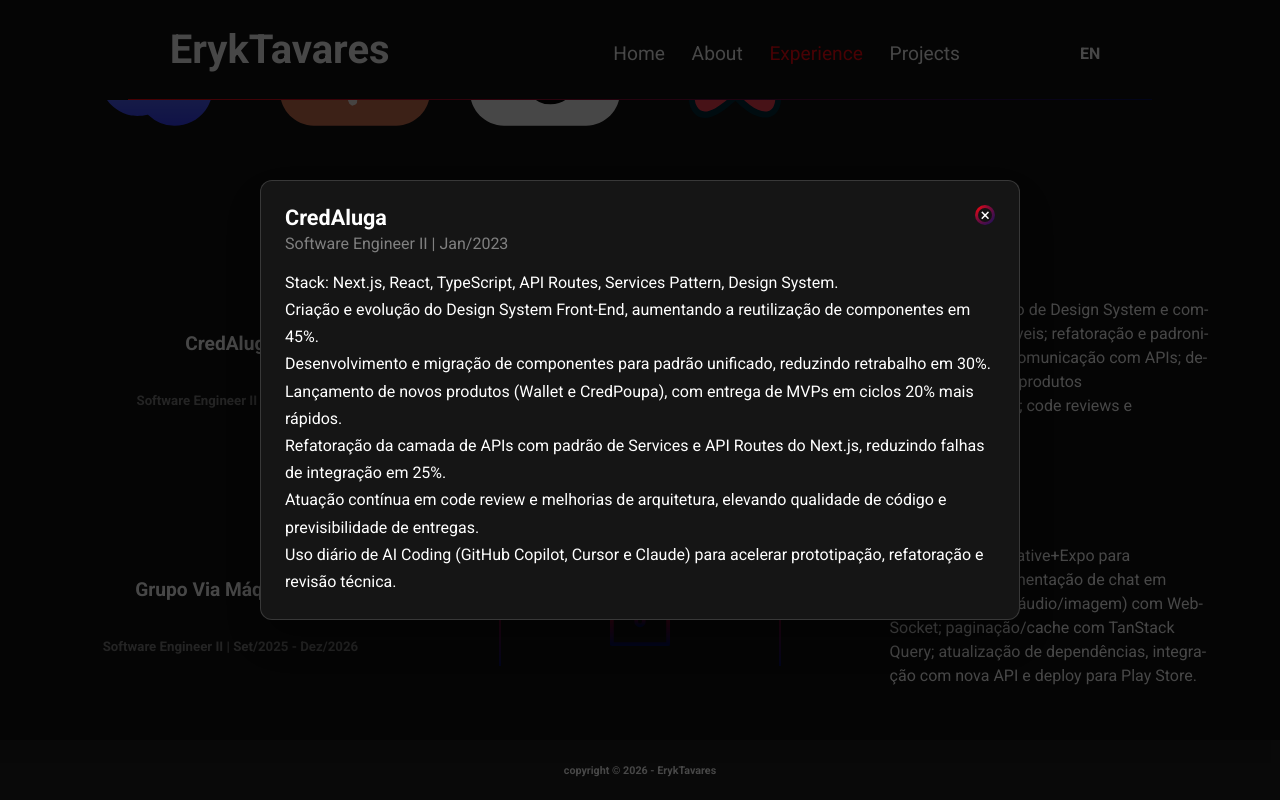
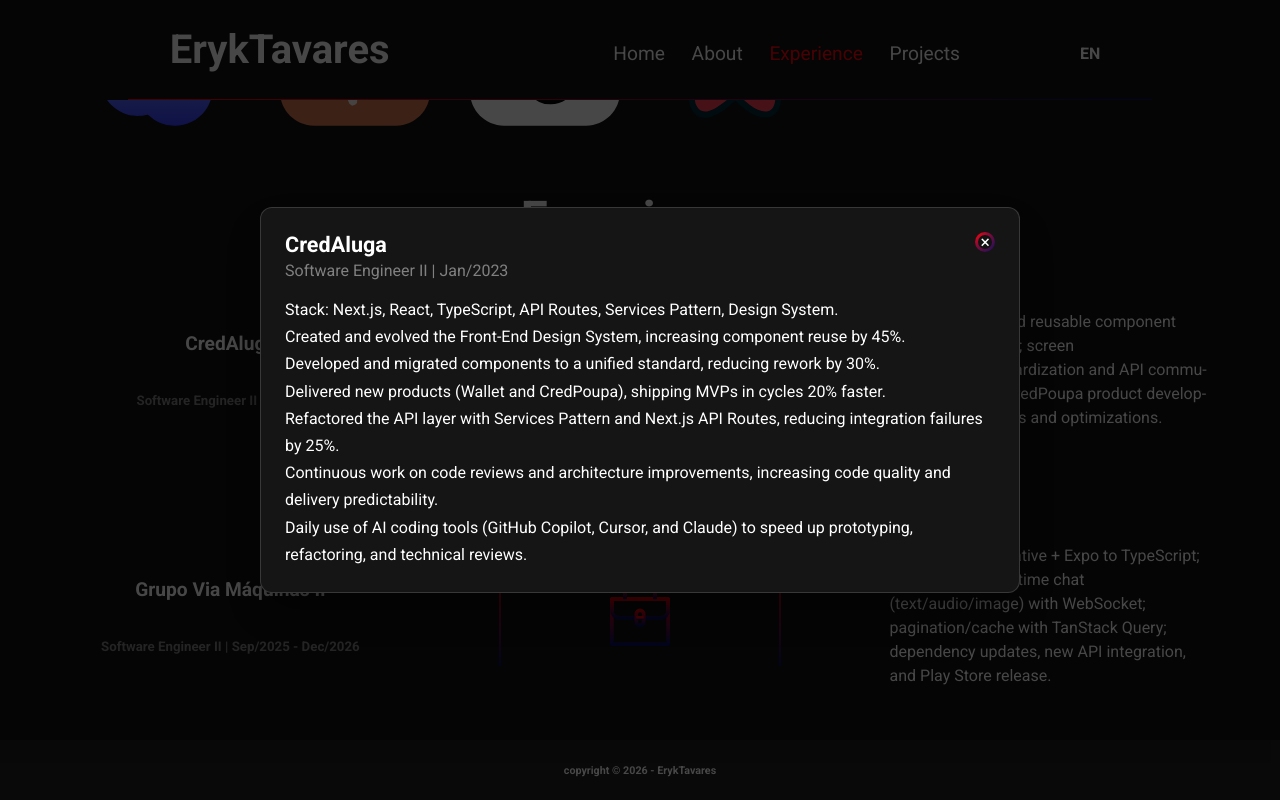
Before and after one commit to ErykTavares/ErykTavares-Portifolio-, a React (Create React App) app: page /experiencia in a window 1280 px wide. Both pictures are taken after a click on the button 640 px from the left and 370 px from the top of the page. Built offline with nearby package versions, Linux system fonts and the light colour scheme.

Commit message:
feat(experiencia): implement internationalization for Experiencia page and components

```diff
--- a/src/pages/experiencia/Experiencia.jsx
+++ b/src/pages/experiencia/Experiencia.jsx
@@ -1,15 +1,18 @@
 import React from 'react';
+import { useTranslation } from 'react-i18next';
 import { ExperienciaStyle, ExprienciaSectionStyle } from './style';
 import PageTitle from '../../components/PageTitle';
 import ExperienciaRow from './components/ExperienciaRow';
-import worklistmock from './mock';
+import { worklistByLang } from './mock';
 
 import DefaultLayout from '../../layout/defaultLayout';
 import SkillsSection from './components/skillsSection';
 
-const worklist = worklistmock;
+const Experiencia = () => {
+	const { t, i18n } = useTranslation();
+	const currentLanguage = i18n.resolvedLanguage?.startsWith('en') ? 'en' : 'pt';
+	const worklist = worklistByLang[currentLanguage] || worklistByLang.pt;
 
-const Experiencia = () => {
 	const experienceList = worklist.map((item) => <ExperienciaRow key={item.name} {...item} />);
 
 	return (
@@ -17,7 +20,7 @@ const Experiencia = () => {
 			<ExperienciaStyle>
 				<SkillsSection />
 				<ExprienciaSectionStyle>
-					<PageTitle>Experiência</PageTitle>
+					<PageTitle>{t('experience.title')}</PageTitle>
 
 					{experienceList}
 				</ExprienciaSectionStyle>
--- a/src/pages/experiencia/components/ExperienciaModal/index.jsx
+++ b/src/pages/experiencia/components/ExperienciaModal/index.jsx
@@ -1,8 +1,11 @@
 import React, { useCallback, useEffect } from 'react';
+import { useTranslation } from 'react-i18next';
 import { Backdrop, HeaderContent, HeaderWrapper, ModalBox } from './style';
 import Button from '../../../../components/Buttons';
 
 const ExperienciaModal = ({ isOpen, onClose, name, role, date, description }) => {
+	const { t } = useTranslation();
+
 	const onPressEscape = useCallback(
 		(event) => {
 			if (event.key === 'Escape') {
@@ -37,7 +40,7 @@ const ExperienciaModal = ({ isOpen, onClose, name, role, date, description }) =>
 			onClick={onClose}
 			role='dialog'
 			aria-modal='true'
-			aria-label={`Detalhes da experiência em ${name}`}
+			aria-label={t('experience.modal.detailsAria', { name })}
 		>
 			<ModalBox onClick={(event) => event.stopPropagation()}>
 				<HeaderWrapper>
@@ -50,7 +53,7 @@ const ExperienciaModal = ({ isOpen, onClose, name, role, date, description }) =>
 						height={20}
 						type='button'
 						onClick={onClose}
-						aria-label='Fechar modal'
+						aria-label={t('experience.modal.closeAria')}
 					>
 						×
 					</Button>
--- a/src/pages/experiencia/components/skillsSection.jsx
+++ b/src/pages/experiencia/components/skillsSection.jsx
@@ -1,4 +1,5 @@
 import React from 'react';
+import { useTranslation } from 'react-i18next';
 import { SkillsSectionStyle } from '../style';
 
 import PageTitle from '../../../components/PageTitle';
@@ -6,11 +7,12 @@ import SkillIcon from './skillIcon';
 import { skillsSvgList } from '../utils';
 
 const SkillsSection = () => {
+	const { t } = useTranslation();
 	const skillsList = skillsSvgList.map((item) => <SkillIcon key={item.label} {...item} />);
 
 	return (
 		<>
-			<PageTitle>Skills</PageTitle>
+			<PageTitle>{t('experience.skillsTitle')}</PageTitle>
 			<SkillsSectionStyle className='animepop'>{skillsList}</SkillsSectionStyle>
 		</>
 	);
--- a/src/pages/experiencia/mock.js
+++ b/src/pages/experiencia/mock.js
@@ -1,4 +1,4 @@
-export default [
+const portugueseWorklist = [
 	{
 		name: 'CredAluga',
 		role: 'Software Engineer II',
@@ -64,3 +64,82 @@ Gerenciamento de estado global com Redux e Context API.
 Integração de APIs com Axios e React Query.`
 	}
 ];
+
+const englishWorklist = [
+	{
+		name: 'CredAluga',
+		role: 'Software Engineer II',
+		date: 'Jan/2023',
+		description:
+			'Design System and reusable component creation/evolution; screen refactoring/standardization and API communication; Wallet/CredPoupa product development; code reviews and optimizations.',
+		detailedDescription: `Stack: Next.js, React, TypeScript, API Routes, Services Pattern, Design System.
+Created and evolved the Front-End Design System, increasing component reuse by 45%.
+Developed and migrated components to a unified standard, reducing rework by 30%.
+Delivered new products (Wallet and CredPoupa), shipping MVPs in cycles 20% faster.
+Refactored the API layer with Services Pattern and Next.js API Routes, reducing integration failures by 25%.
+Continuous work on code reviews and architecture improvements, increasing code quality and delivery predictability.
+Daily use of AI coding tools (GitHub Copilot, Cursor, and Claude) to speed up prototyping, refactoring, and technical reviews.`
+	},
+	{
+		name: 'Grupo Via Máquinas II',
+		role: 'Software Engineer II',
+		date: 'Sep/2025 - Dec/2026',
+		description:
+			'Migrated React Native + Expo to TypeScript; implemented real-time chat (text/audio/image) with WebSocket; pagination/cache with TanStack Query; dependency updates, new API integration, and Play Store release.',
+		detailedDescription: `Stack: React Native, Expo, TypeScript, TanStack Query, WebSocket.
+Led the migration of a React Native + Expo codebase from JavaScript to TypeScript, reaching 90% typed coverage.
+Led implementation of real-time chat (text, audio, and image) with WebSocket, reducing perceived latency by 35%.
+Implemented pagination and caching with TanStack Query, reducing data consumption by 28%.
+Updated React Native and Expo to newer versions, decreasing build/release incidents by 40%.
+Built and deployed to Google Play Store, improving publication cycle time by 30%.
+Applied Copilot, Cursor, and Claude to support code migration, debugging, and PR review.`
+	},
+	{
+		name: 'Codgo.X',
+		role: 'Software Engineer II',
+		date: 'Dec/2023 - Sep/2025',
+		description:
+			'Migrated legacy ASPX system to React + Microfrontends; responsive development with React/TypeScript and Material UI; performance and state optimizations with React Query; adoption of tests, CI/CD, and Expo mobile app.',
+		detailedDescription: `Stack: React, TypeScript, Material UI, Microfrontends, React Query, CI/CD.
+Led migration of a legacy credit system (ASPX) to React + Microfrontends, reducing maintenance time by 32%.
+Built responsive pages with React, TypeScript, and Material UI, improving internal usability score by 20%.
+Optimized performance with React Hooks, reducing average loading time by 6%.
+Managed state with Context API and React Query, reducing redundant calls by 22%.
+Worked on automated tests and CI/CD pipelines, improving release stability.
+Regular use of AI tools (Copilot, Cursor, and Claude) to accelerate delivery and improve code quality.`
+	},
+	{
+		name: 'Tracken',
+		role: 'Software Engineer II',
+		date: 'Aug/2023 - Dec/2023',
+		description:
+			'Migrated Angular + Ionic apps to React Native; UX/UI improvements; push setup and store publishing; Mercado Livre/Shopee integration; label printing feature implementation.',
+		detailedDescription: `Stack: React Native, REST APIs, Push Notifications, Play Store/App Store publishing.
+Migrated Angular + Ionic applications to React Native with smoother UX and better responsiveness.
+Implemented UX/UI improvements in Tracken Seller and Tracken Operations apps.
+Configured Push Notifications and published to Google Play Store and Apple App Store.
+Integrated marketplace APIs (Mercado Livre and Shopee).
+Developed label printing functionality for logistics workflows.`
+	},
+	{
+		name: 'Uuhuw Software House',
+		role: 'Software Engineer',
+		date: 'Feb/2022 - Jun/2023',
+		description:
+			'Responsibilities: development and maintenance of multiple React front-end features. Skills: React, TypeScript, Styled Components, Sass, Axios, SweetAlert2, ReactApexCharts, React GoogleMapsApi, Bootstrap.',
+		detailedDescription: `Stack: React, TypeScript, React Native, Redux, Context API, React Query, Axios.
+Migrated an international PHP system to React + TypeScript.
+Developed mobile version with React Native, focusing on accessibility and usability.
+Contributed to technical leadership, best practices, and code optimization.
+Refactored with React Hooks (useCallback, useMemo, and memo) for performance gains.
+Managed global state with Redux and Context API.
+Integrated APIs with Axios and React Query.`
+	}
+];
+
+export const worklistByLang = {
+	pt: portugueseWorklist,
+	en: englishWorklist
+};
+
+export default portugueseWorklist;
```
